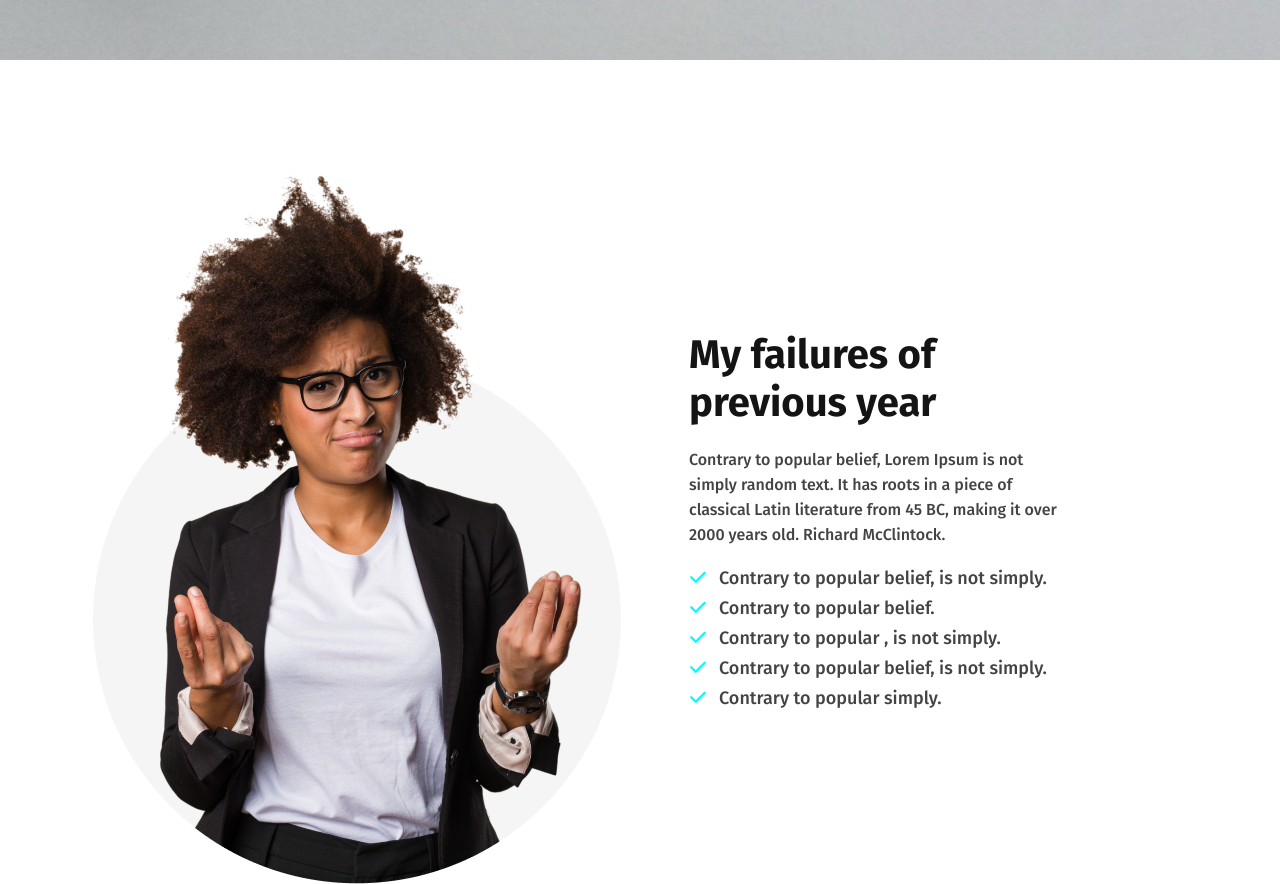
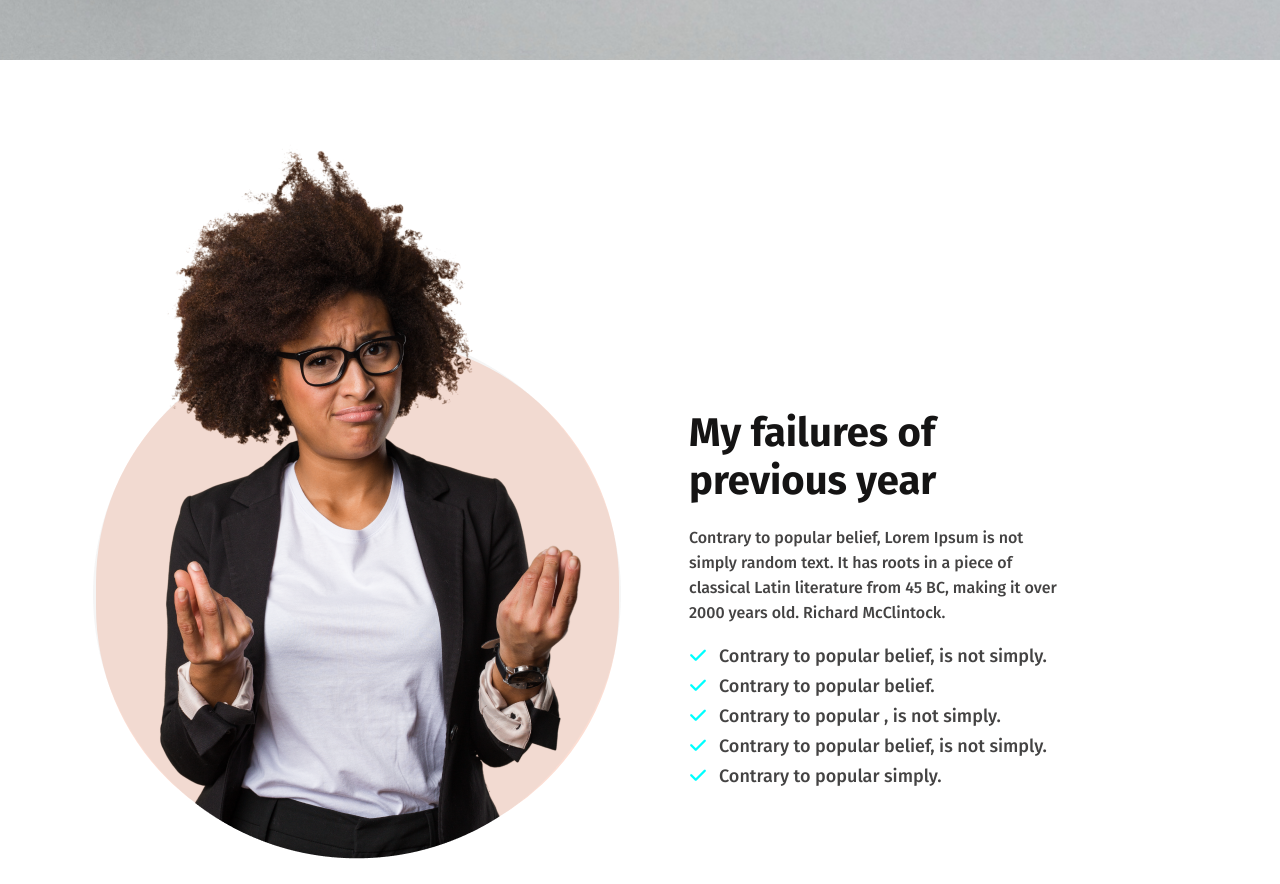
Before and after one commit to OliUllah1/assignment1, a plain HTML site: page index.html in a window 1280 px wide. Shown: the part 740-1624 px from the top of the page. Drawn offline with Linux system fonts and the light colour scheme.

Commit message:
images circle code add

```diff
--- a/index.html
+++ b/index.html
@@ -33,9 +33,14 @@
 
         <!-- my failures section start-->
         <section class="my-failures">
+
             <div class="my-images">
-                <img src="images/person.png" alt="">
+                <div class="circle"></div>
+                <div class="bg-img">
+                    <img src="images/person.png" alt="">
+                </div>
             </div>
+
             <div class="my-failures-details">
                 <h2 class="failures-title">My failures of<br>previous year</h2>
                 <p class="failures-subtitle">Contrary to popular belief, Lorem Ipsum is not<br>simply random text. It has roots in a piece of<br> classical Latin literature from 45 BC, making it over <br>2000 years old. Richard McClintock.</p>
--- a/style.css
+++ b/style.css
@@ -57,8 +57,21 @@
     display: flex;
     gap: 50px;
     max-width: 1140px;
-    margin: 100px auto;
+    margin: 0 auto;
+    margin-top: 280px;
+    margin-bottom: 100px;
     align-items: center;
+}
+.circle{
+    width: 523px;
+    height: 510px;
+    border-radius: 243px;
+    margin-left: 26px;
+    background: #fcded3;
+
+}
+.bg-img{
+    margin-top: -715px;
 }
 .failures-title{
     color: #151414;
@@ -130,7 +143,7 @@
     background-size: cover;
     background-repeat: no-repeat;
     width: 100%;
-    height: 260px;
+    height: 250px;
     margin-bottom: 100px;
     border-radius: 8px;
     position: relative;
@@ -147,7 +160,7 @@
     height: 100%;
 }
 .contact-title{
-    padding: 50px 0 15px 65px;
+    padding: 45px 0 15px 65px;
     font-size: 40px;
     font-weight: 700;
     color: #FFFFFF;
@@ -195,7 +208,7 @@
 }
 .footer-personal-info p{
     color: #FFFFFF;
-    margin-bottom: 10px;
+    margin-bottom: 13px;
     font-size: 18px;
     font-weight: 300;
 }
@@ -231,7 +244,7 @@
     border-radius: 5px;
     background: #FFFFFF;
     color: #F15B22;
-    font-weight: 700;
+    font-weight: 600;
     font-size: 18px;
 }
 /* footer section style end*/
```
